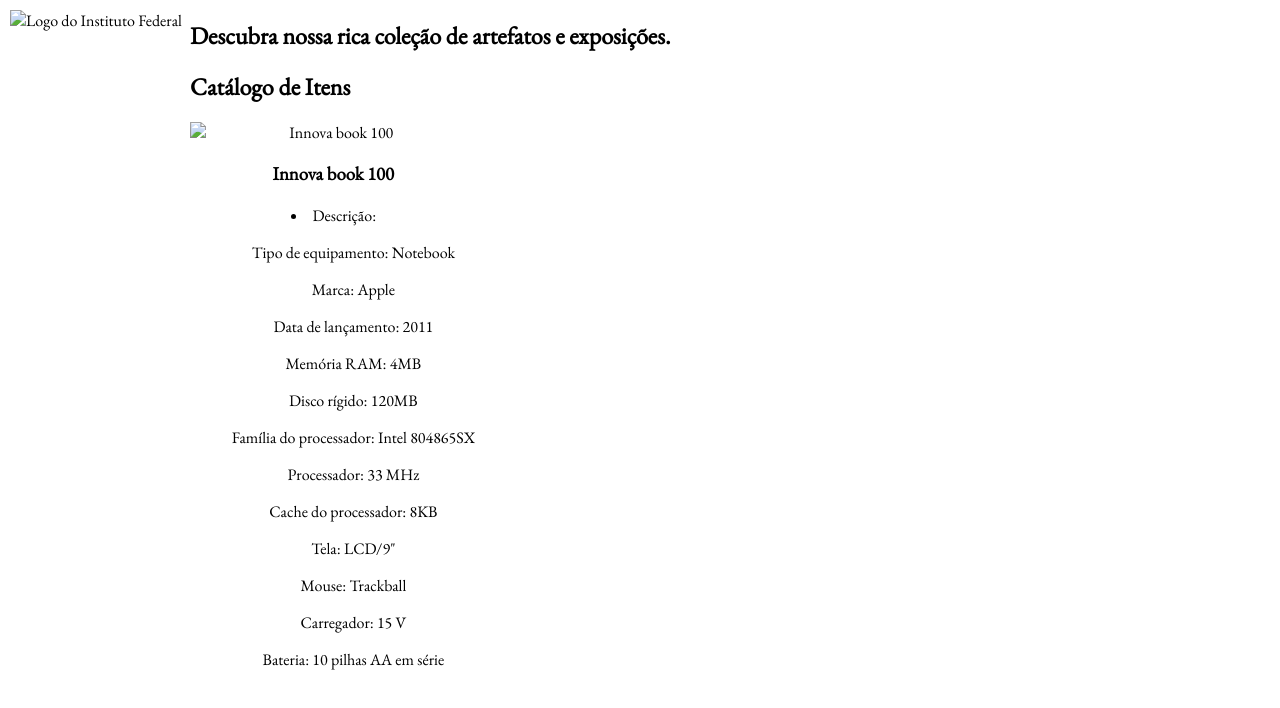
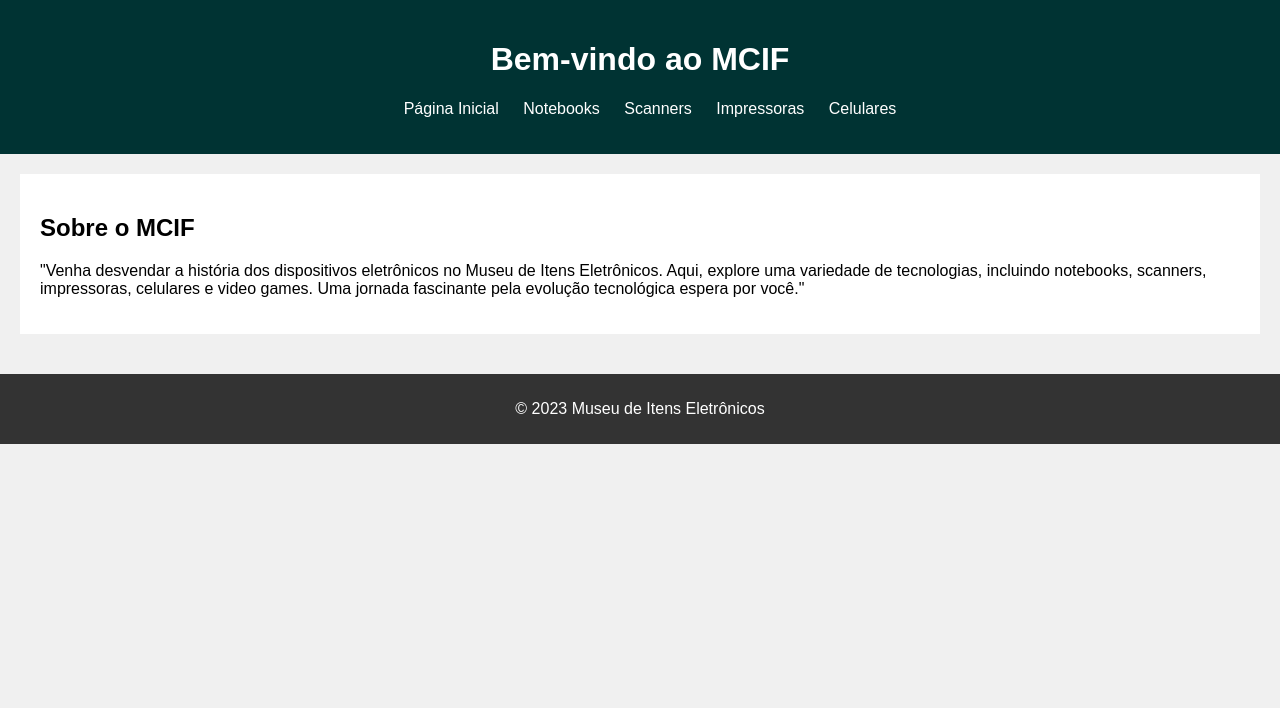
Before and after one commit to L-ucasOliveira/TrabalhoMuseu, a plain HTML site: page notebooks.html in a window 1280 px wide. Drawn offline with nearby package versions, Linux system fonts and the light colour scheme.

Commit message:
atualizadin

```diff
--- a/notebooks.html
+++ b/notebooks.html
@@ -2,61 +2,43 @@
 <html lang="pt-br">
 
 <head>
-    <meta charset="UTF-8">
-    <title>Museu do Instituto Federal</title>
-    <link rel="stylesheet" href="./style/notebooks.css">
-    <link rel="stylesheet" href="https://fonts.googleapis.com/css?family=EB+Garamond">
+  <meta charset="UTF-8">
+  <meta name="viewport" content="width=device-width, initial-scale=1.0">
+  <title>Notebooks do Museu de Itens Eletrônicos</title>
+  <link rel="stylesheet" href="./style/index.css">
 </head>
 
 <body>
-    <!-- Cabeçalho (header) -->
-    <header>
-        <img src="if.png" alt="Logo do Instituto Federal" id="logo">
-        <h2>Descubra nossa rica coleção de artefatos e exposições.</h2>
-    </header>
+  <header>
+    <h1>Bem-vindo ao MCIF</h1>
+    <nav>
+      <ul>
+        <li><a href="index.html">Página Inicial</a></li>
+        <li><a href="notebooks.html">Notebooks</a></li>
+        <li><a href="scanners.html">Scanners</a></li>
+        <li><a href="impressoras.html">Impressoras</a></li>
+        <li><a href="celulares.html">Celulares</a></li>
+      </ul>
+    </nav>
+  </header>
 
-    <!-- Links (comentados) -->
-    <!--
-    <div class="icones">
-        <a href="https://www.instagram.com/ifsudestemg/" target="_blank">
-            <img src="insta.jpg" alt="Instagram">
-        </a>
-        <a href="https://www.ifsudestemg.edu.br/" target="_blank">
-            <img src="iconeif.jpg" alt="Site do IF">
-        </a>
-    </div>
-    -->
+  <main>
+    <section>
+      <h2>Sobre o MCIF</h2>
+      <p>
+        "Venha desvendar a história dos dispositivos eletrônicos no Museu de Itens Eletrônicos. Aqui, explore uma
+        variedade de tecnologias, incluindo notebooks, scanners, impressoras, celulares e video games. Uma jornada
+        fascinante pela evolução tecnológica espera por você."</p>
 
-    <!-- Catálogo de Itens (section) -->
-    <section id="catalogo">
-        <h2>Catálogo de Itens</h2>
+    </section>
 
-        <!-- Grupo de Itens -->
-        <div class="item-group">
-            <!-- Itens -->
-            <div class="item">
-                <img class="imagem-animada" src="../fotos/notebook 1.webp" alt="Innova book 100">
-                <h3>Innova book 100</h3>
-                <li>Descrição:</li>
-                    <ol>Tipo de equipamento: Notebook</ol>
-                    <ol>Marca: Apple</ol>
-                    <ol>Data de lançamento: 2011</ol>
-                    <ol>Memória RAM: 4MB</ol>
-                    <ol>Disco rígido: 120MB</ol>
-                    <ol>Família do processador: Intel 804865SX</ol>
-                    <ol>Processador: 33 MHz</ol>
-                    <ol>Cache do processador: 8KB</ol>
-                    <ol>Tela: LCD/9"</ol>
-                    <ol>Mouse: Trackball</ol>
-                    <ol>Carregador: 15 V</ol>
-                    <ol>Bateria: 10 pilhas AA em série</ol>
-                </p>
-            </div>
+    <!-- Mais conteúdo pode ser adicionado aqui, como imagens, descrições, etc. -->
 
-            <!-- Outros itens continuam aqui (câmera, computador, telefone, etc.) -->
+  </main>
 
-        </div>
-    </section>
+  <footer>
+    <p>&copy; 2023 Museu de Itens Eletrônicos</p>
+  </footer>
 </body>
 
 </html>
--- a/style/cabecalho.css
+++ /dev/null
@@ -1,44 +0,0 @@
-body {
-    font-family: Arial, sans-serif;
-    margin: 0;
-    padding: 0;
-    background-color: #f0f0f0;
-  }
-
-  header {
-    background-color: #033;
-    color: #fff;
-    padding: 20px;
-    text-align: center;
-  }
-
-  nav ul {
-    list-style: none;
-  }
-
-  nav ul li {
-    display: inline;
-    margin-right: 20px;
-  }
-
-  nav ul li a {
-    text-decoration: none;
-    color: #fff;
-  }
-
-  main {
-    padding: 20px;
-  }
-
-  section {
-    background-color: #fff;
-    padding: 20px;
-    margin-bottom: 20px;
-  }
-
-  footer {
-    background-color: #333;
-    color: #fff;
-    text-align: center;
-    padding: 10px;
-  }
--- /dev/null
+++ b/style/index.css
@@ -0,0 +1,95 @@
+body {
+  font-family: Arial, sans-serif;
+  margin: 0;
+  padding: 0;
+  background-color: #f0f0f0;
+}
+
+header {
+  background-color: #033;
+  color: #fff;
+  padding: 20px;
+  text-align: center;
+}
+
+nav ul {
+  list-style: none;
+}
+
+nav ul li {
+  display: inline;
+  margin-right: 20px;
+}
+
+nav ul li a {
+  text-decoration: none;
+  color: #fff;
+  transition: color 0.3s; /* Adiciona transição de cor com duração de 0.3 segundos */
+}
+
+nav ul li a:hover {
+  color: rgb(0, 255, 81); /* Define a cor desejada ao passar o mouse */
+}
+
+main {
+  padding: 20px;
+}
+
+section {
+  background-color: #fff;
+  padding: 20px;
+  margin-bottom: 20px;
+}
+
+footer {
+  background-color: #333;
+  color: #fff;
+  text-align: center;
+  padding: 10px;
+}
+body {
+  font-family: Arial, sans-serif;
+  margin: 0;
+  padding: 0;
+  background-color: #f0f0f0;
+}
+
+/* Estilo para a seção da exposição */
+.exhibition {
+  display: flex;
+  flex-wrap: wrap;
+}
+
+.exhibit-item {
+  width: calc(33.33% - 20px); /* Ajusta para 3 itens por linha com margens */
+  margin: 10px;
+  background: #fff;
+  padding: 20px;
+  box-sizing: border-box;
+  /* Estilo adicional para o item da exposição */
+  /* Adicione estilo para bordas, sombras, etc. */
+}
+
+/* Posicionamento dos ícones para links externos */
+.external-links {
+  position: fixed;
+  bottom: 10px;
+  right: 10px;
+}
+
+/* Estilo para os ícones */
+.external-links a {
+  display: inline-block;
+  width: 30px; /* Tamanho do ícone */
+  height: 30px; /* Tamanho do ícone */
+  border-radius: 50%; /* Deixa o ícone redondo */
+  overflow: hidden; /* Garante que a imagem se ajuste ao ícone redondo */
+  margin-right: 5px; /* Espaço entre os ícones */
+}
+
+/* Adicione estilo para os ícones, ajustando largura, altura e margens conforme necessário */
+.external-links a img {
+  width: 100%; /* Garante que a imagem preencha o ícone */
+  height: auto; /* Mantém a proporção da imagem */
+
+}
--- a/style/notebooks.css
+++ /dev/null
@@ -1,78 +0,0 @@
-body {
-    text-align: center;
-    background-image: url('poe ima img aq fml.jpg');
-    background-size: cover;
-    background-repeat: no-repeat;
-    background-attachment: fixed;
-
-}
-
-header,
-nav,
-section {
-    margin: 0 auto;
-    max-width: 900px;
-    text-align: left;
-}
-
-.item-group {
-    display: grid;
-    grid-template-columns: repeat(3, 1fr);
-    gap: 20px;
-}
-
-.item {
-    text-align: center;
-}
-
-img {
-    display: block;
-    margin: 0 auto;
-}
-
-.item img {
-    transition: transform 0.3s;
-}
-
-.item:hover img {
-    transform: scale(1.1);
-    cursor: pointer;
-}
-
-
-body {
-    font-family: "EB Garamond", serif;
-}
-
-h1,
-h2,
-h3 {
-    font-family: "EB Garamond", serif;
-}
-
-#logo {
-    width: 250px;
-    position: absolute;
-    top: 10px;
-    left: 10px;
-
-}
-
-.icones {
-    position: fixed;
-    bottom: 20px;
-
-    right: 20px;
-}
-
-.icones a {
-    display: inline-block;
-    margin-left: 10px;
-
-}
-
-.icones img {
-    width: 40px;
-
-    height: auto;
-}
```
Also changed, not shown: celulares.html (+37 -4 lines), impressoras.html (+37 -4 lines), index.html (+25 -5 lines), scanners.html (+29 -37 lines), fotos/if.png (added), fotos/insta.jpg (added).
